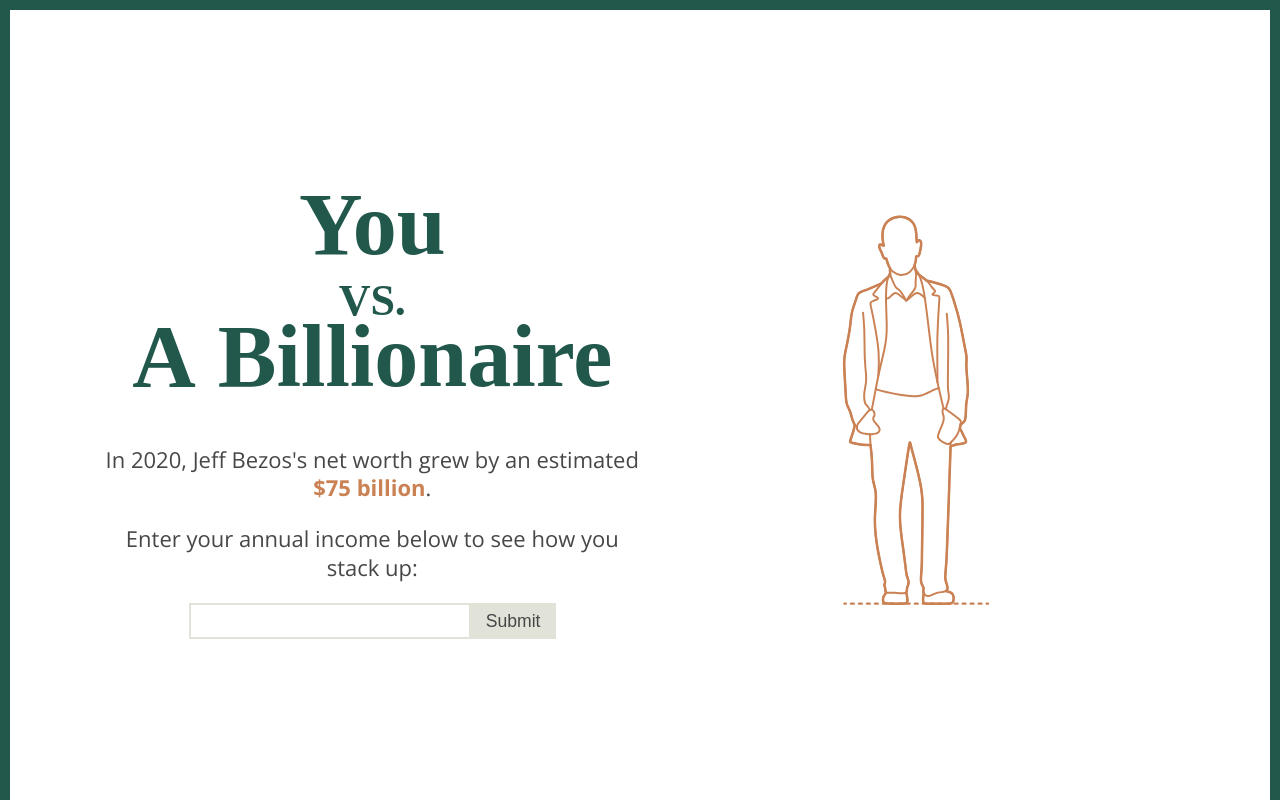
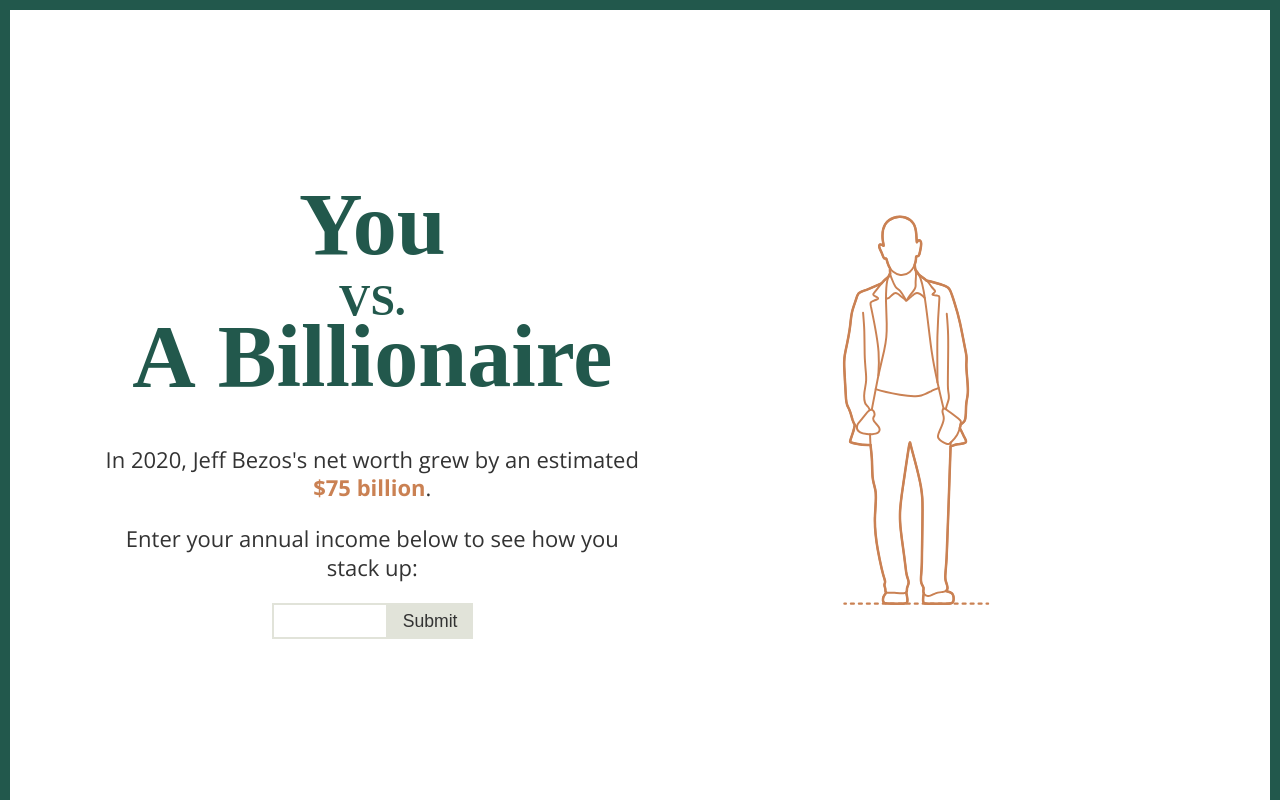
Before and after one commit to joegelay/you-vs-a-billionaire, a React (Create React App) app: page / in a window 1280 px wide. Shown: the top 800 px of the page. Built offline with nearby package versions, Linux system fonts and the light colour scheme; a web font is replaced by a local one.

Commit message:
change salary input direction, update dark gray color

```diff
--- a/src/App.css
+++ b/src/App.css
@@ -3,7 +3,7 @@
 
 :root {
   --light-gray-color: #e1e3d9;
-  --dark-gray-color: #484748;
+  --dark-gray-color: #333333;
   --green-color: #22584c;
   --light-blue-color: #c5d1d3;
   --orange-color: #ca8153;
@@ -31,7 +31,7 @@
   flex-direction: column;
   align-items: center;
   justify-content: center;
-  color: var(--green-color);
+  color: var(--dark-gray-color);
   background-color: var(--gray-color);
   border: solid 10px var(--green-color);
 }
@@ -116,6 +116,7 @@
   font-family: "Cormorant SC", serif;
   font-weight: bold;
   font-size: 4rem;
+  color: var(--green-color);
 
   margin-bottom: 2rem;
 }
@@ -135,11 +136,11 @@
 }
 
 input[type="text"] {
-  direction: rtl;
+  /* direction: rtl; */
   padding: 5px;
   border: 2px solid var(--light-gray-color);
   color: var(--dark-gray-color);
-  width: 50%;
+  width: 19%;
   height: 1rem;
   font-size: 0.8rem;
 }
```
